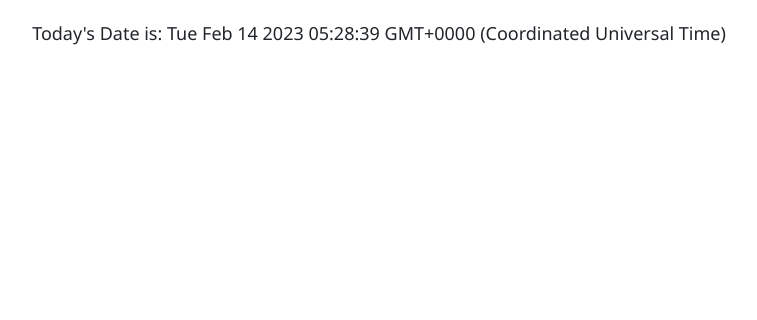
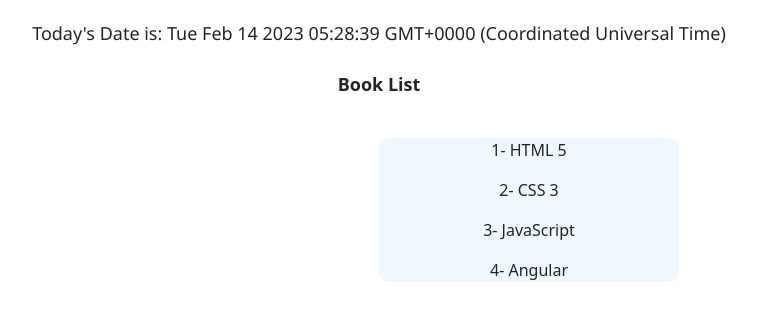
Before and after one commit to chinmay-2001/Chinmay-AngularTask, an Angular app: page / in a window 1280 px wide. Shown: the top 320 px of the page, without its empty margins (261-1018 px from the left). Built offline with nearby package versions, Linux system fonts and the light colour scheme.

Commit message:
Created book-component

```diff
--- /dev/null
+++ b/src/app/Day5/book-component/book-component.component.html
@@ -0,0 +1,10 @@
+<!-- List of Book : {{bookListFromService}} -->
+<div style="text-align: center;">
+    <p style="font-weight: bold;font-size: large;">Book List</p>
+</div>
+<br>
+<div style="background-color: aliceblue; text-align: center;width: 300px;transform: translateX(40em);border-radius: 10px;">
+    <div *ngFor="let book of bookListFromService" >
+        <p>{{book.id}}- {{book.name}}</p>
+    </div>
+</div>
--- /dev/null
+++ b/src/app/Day5/book-component/book-component.component.ts
@@ -0,0 +1,14 @@
+import { Component } from '@angular/core';
+import { BookService } from 'src/app/book.service';
+@Component({
+  selector: 'app-book-component',
+  templateUrl: './book-component.component.html',
+  styleUrls: ['./book-component.component.css']
+})
+export class BookComponentComponent {
+
+  constructor(private bookService: BookService){
+
+  }
+  bookListFromService = this.bookService.getAllBook();
+}
--- /dev/null
+++ b/src/app/Day5/book-component/book.ts
@@ -0,0 +1,3 @@
+export class book{
+
+}
--- a/src/app/app.component.html
+++ b/src/app/app.component.html
@@ -23,3 +23,5 @@
 <div style="font-size: large; padding-top: 20px;text-align: center;font-family: 'Segoe UI', Tahoma, Geneva, Verdana, sans-serif;">
 Today's Date is: {{Today}}
 </div>
+<br>
+<app-book-component></app-book-component>
--- a/src/app/app.module.ts
+++ b/src/app/app.module.ts
@@ -22,6 +22,7 @@ import { RagistrationComponent } from './Day4/ragistration/ragistration.componen
 import { ReactiveFormsModule } from '@angular/forms';
 import { TDFRagistrationComponent } from './Day4/tdfragistration/tdfragistration.component';
 import { DateserviceService } from './dateservice.service';
+import { BookComponentComponent } from './Day5/book-component/book-component.component';
 
 
 @NgModule({
@@ -43,7 +44,8 @@ import { DateserviceService } from './dateservice.service';
     Task3directiveDirective,
     MyFormComponent,
     RagistrationComponent,
-    TDFRagistrationComponent
+    TDFRagistrationComponent,
+    BookComponentComponent
 
   ],
   imports: [
--- /dev/null
+++ b/src/app/book.service.ts
@@ -0,0 +1,24 @@
+import { Injectable } from '@angular/core';
+
+
+@Injectable({
+  providedIn: 'root'
+})
+export class BookService {
+
+  constructor() { }
+  getAllBook(): any {
+    return [{
+      id: 1, "name": "HTML 5"
+    },
+    {
+      id: 2, "name": "CSS 3"
+    },
+    {
+      id: 3, "name": "JavaScript"
+    },
+    {
+      id: 4, "name": "Angular"
+    }]
+  }
+}
```
Also changed, not shown: src/app/Day5/book-component/book-component.component.css (added), 2 other files (tests, documents, lock files or other folders).
